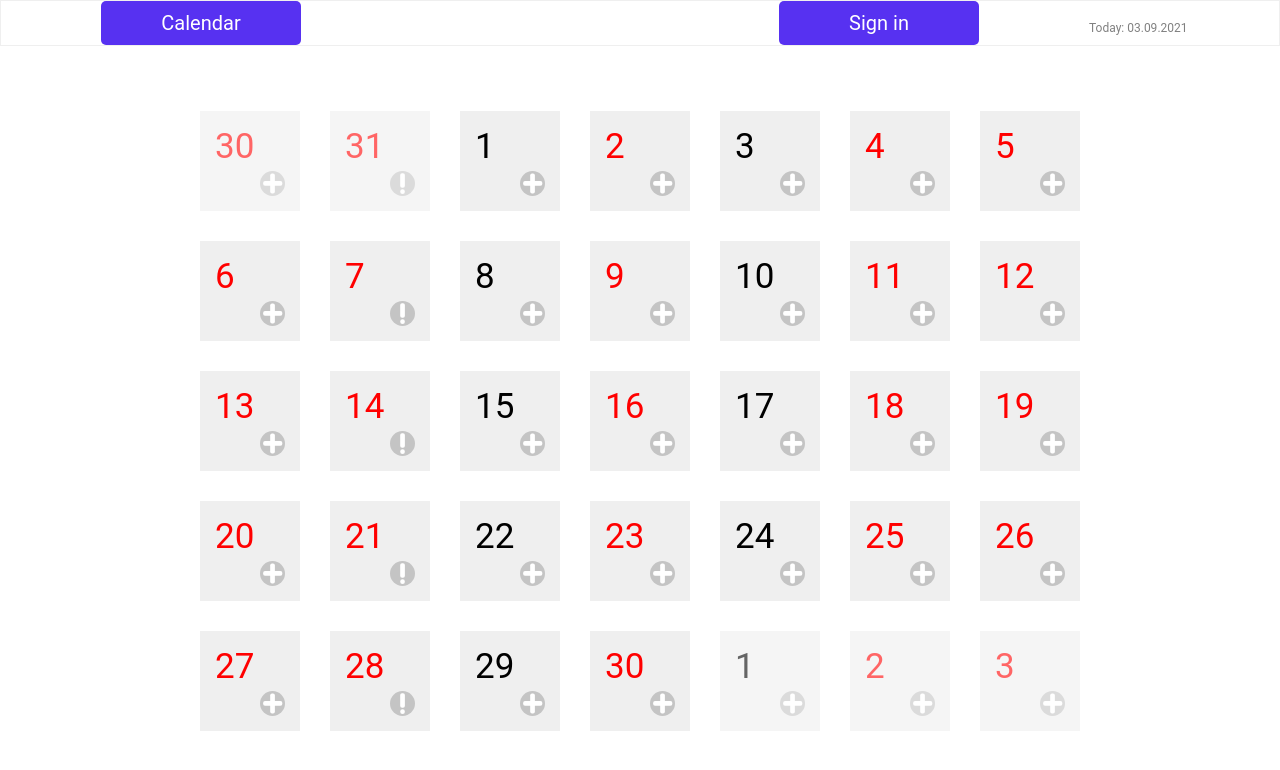
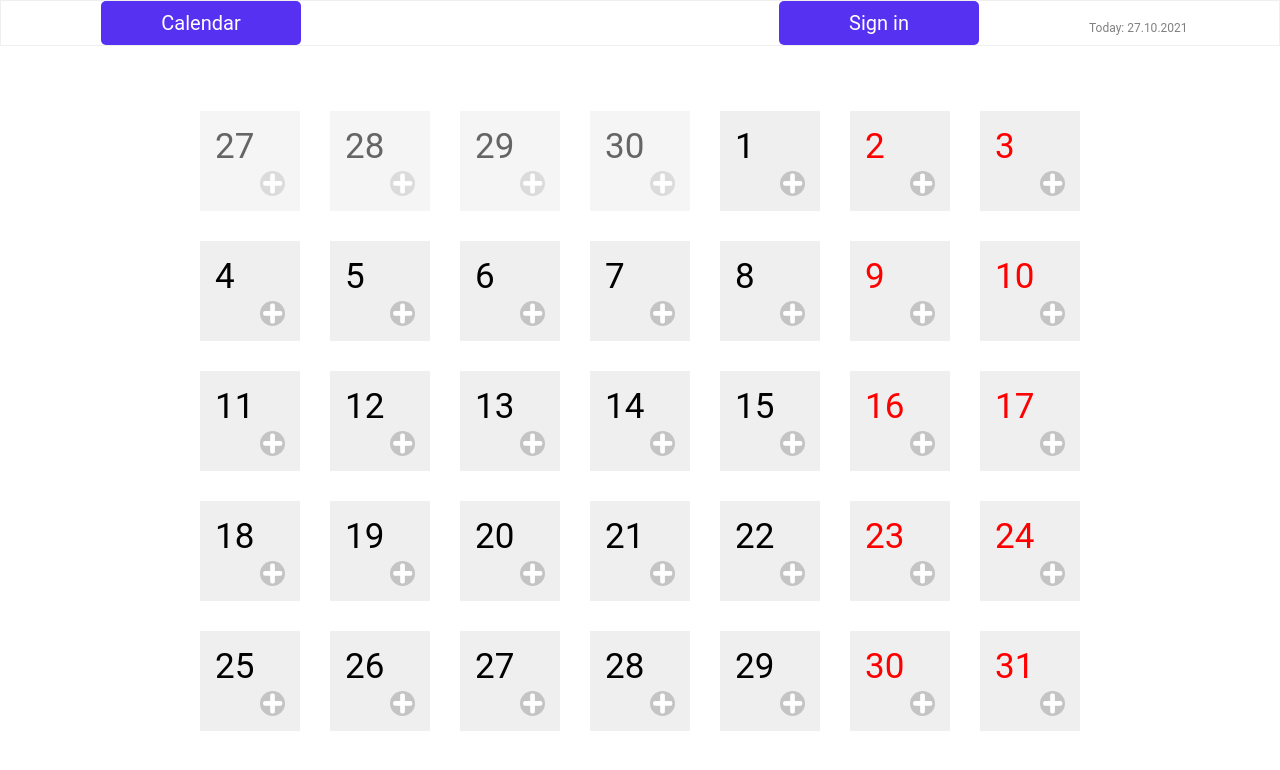
Before and after one commit to Kukonen/calendar, a React (Create React App) app in the folder client/: page / in a window 1280 px wide. Shown: the top 770 px of the page. Built offline with nearby package versions, Linux system fonts and the light colour scheme.

Commit message:
form calendar

```diff
--- a/client/src/Components/App/App.jsx
+++ b/client/src/Components/App/App.jsx
@@ -4,53 +4,63 @@ import Month from '../Month/Month'
 
 const App = () => {
 
-    const weeks = [
-        [
-            {number: 30, free: true, activity: false, sameMonth: false},
-            {number: 31, free: true, activity: true, sameMonth: false},
-            {number: 1, free: false, activity: false, sameMonth: true},
-            {number: 2, free: true, activity: false, sameMonth: true},
-            {number: 3, free: false, activity: false, sameMonth: true},
-            {number: 4, free: true, activity: false, sameMonth: true},
-            {number: 5, free: true, activity: false, sameMonth: true},
-        ],
-        [
-            {number: 6, free: true, activity: false, sameMonth: true},
-            {number: 7, free: true, activity: true, sameMonth: true},
-            {number: 8, free: false, activity: false, sameMonth: true},
-            {number: 9, free: true, activity: false, sameMonth: true},
-            {number: 10, free: false, activity: false, sameMonth: true},
-            {number: 11, free: true, activity: false, sameMonth: true},
-            {number: 12, free: true, activity: false, sameMonth: true},
-        ],
-        [
-            {number: 13, free: true, activity: false, sameMonth: true},
-            {number: 14, free: true, activity: true, sameMonth: true},
-            {number: 15, free: false, activity: false, sameMonth: true},
-            {number: 16, free: true, activity: false, sameMonth: true},
-            {number: 17, free: false, activity: false, sameMonth: true},
-            {number: 18, free: true, activity: false, sameMonth: true},
-            {number: 19, free: true, activity: false, sameMonth: true},
-        ],
-        [
-            {number: 20, free: true, activity: false, sameMonth: true},
-            {number: 21, free: true, activity: true, sameMonth: true},
-            {number: 22, free: false, activity: false, sameMonth: true},
-            {number: 23, free: true, activity: false, sameMonth: true},
-            {number: 24, free: false, activity: false, sameMonth: true},
-            {number: 25, free: true, activity: false, sameMonth: true},
-            {number: 26, free: true, activity: false, sameMonth: true},
-        ],
-        [
-            {number: 27, free: true, activity: false, sameMonth: true},
-            {number: 28, free: true, activity: true, sameMonth: true},
-            {number: 29, free: false, activity: false, sameMonth: true},
-            {number: 30, free: true, activity: false, sameMonth: true},
-            {number: 1, free: false, activity: false, sameMonth: false},
-            {number: 2, free: true, activity: false, sameMonth: false},
-            {number: 3, free: true, activity: false, sameMonth: false},
-        ]
-    ]
+    let weeks = [];
+
+    // const daysInMonth = (month, year) => new Date(year, month, 0).getDate();
+
+    let now = new Date();
+    // now = new Date(now.getFullYear(), now.getMonth(), 0)
+
+    const thisMonth = new Date(now.getFullYear(), now.getMonth(), 1)
+    const lastMonth = new Date(now.getFullYear(), now.getMonth(), 0)
+
+    const daysInThisMonth = new Date(now.getFullYear(), now.getMonth() + 1, 0).getDate();
+    const daysInLastMonth = new Date(now.getFullYear(), now.getMonth(), 0).getDate();
+
+    for (let i = 0, days = 1; days < daysInThisMonth; ++i) {
+        weeks.push([]);
+        const startWeekDay = thisMonth.getDay() === 0 ? 7 : thisMonth.getDay();
+        if (i === 0 && startWeekDay !== 0) {
+
+            for (let j = startWeekDay - 2, k = 0; j >= 0; --j, k++) {
+                weeks[i][j] = {
+                    number: daysInLastMonth - k,
+                    free: j === 5 || j === 6 ? true : false,
+                    activity: false,
+                    notSameMonth: true
+                }
+            }
+            for (let j = startWeekDay - 1; j < 7; ++j) {
+                weeks[i][j] = {
+                    number: days,
+                    free: j === 5 || j === 6 ? true : false,
+                    activity: false,
+                    notSameMonth: false
+                }
+                days++;
+            }
+            continue;
+        }
+        for (let j = 0; j < 7; ++j) {
+            if (days <= daysInThisMonth) {
+                weeks[i][j] = {
+                    number: days,
+                    free: j === 5 || j === 6 ? true : false,
+                    activity: false,
+                    notSameMonth: false
+                }
+                days++;
+            } else {
+                weeks[i][j] = {
+                    number: lastMonth.getDay() + 1,
+                    free: j === 5 || j === 6 ? true : false,
+                    activity: false,
+                    notSameMonth: true
+                }
+                lastMonth.setDate(lastMonth.getDate() + 1);
+            }
+        }
+    }
 
     return (
         <div>
--- a/client/src/Components/Day/Day.jsx
+++ b/client/src/Components/Day/Day.jsx
@@ -5,9 +5,9 @@ import AddIcon from './Add.svg';
 import ShowIcon from './Show.svg';
 
 const Day = (props) => {
-    const {number, free, activity, sameMonth} = props;
+    const {number, free, activity, notSameMonth} = props;
     return (
-        <div className = {sameMonth ? "Day" : "Day DayAnotherMonth"}>
+        <div className = {notSameMonth ? "Day DayAnotherMonth" : "Day"}>
             <div className={free ? "DayNumber DayNumberFree" : "DayNumber"}>
                 <span className="DayNumberText">{number}</span>
             </div>
--- a/client/src/Components/Header/Header.jsx
+++ b/client/src/Components/Header/Header.jsx
@@ -35,8 +35,8 @@ const Header = () => {
             </div>
             <div className = "HeaderBlock HeaderDate">
                 Today:&nbsp;
-                {date.getDay() < 10 ? "0"+ date.getDay() : date.getDay()}.
-                {date.getMonth() < 10 ? "0"+ date.getMonth() : date.getMonth()}.
+                {date.getDate() < 10 ? "0"+ date.getDate() : date.getDate()}.
+                {date.getMonth() + 1 < 10 ? "0"+ date.getMonth() + 1 : date.getMonth() + 1}.
                 {date.getFullYear()}
                 </div>
         </div>
--- a/client/src/Components/Week/Week.jsx
+++ b/client/src/Components/Week/Week.jsx
@@ -6,7 +6,7 @@ const Week = (props) => {
 
     const days = props.days.map(day => {
         return (
-            <Day number={day.number} free={day.free} activity={day.activity} sameMonth={day.sameMonth}/>
+            <Day number={day.number} free={day.free} activity={day.activity} notSameMonth={day.notSameMonth}/>
         )
     })
 
```
